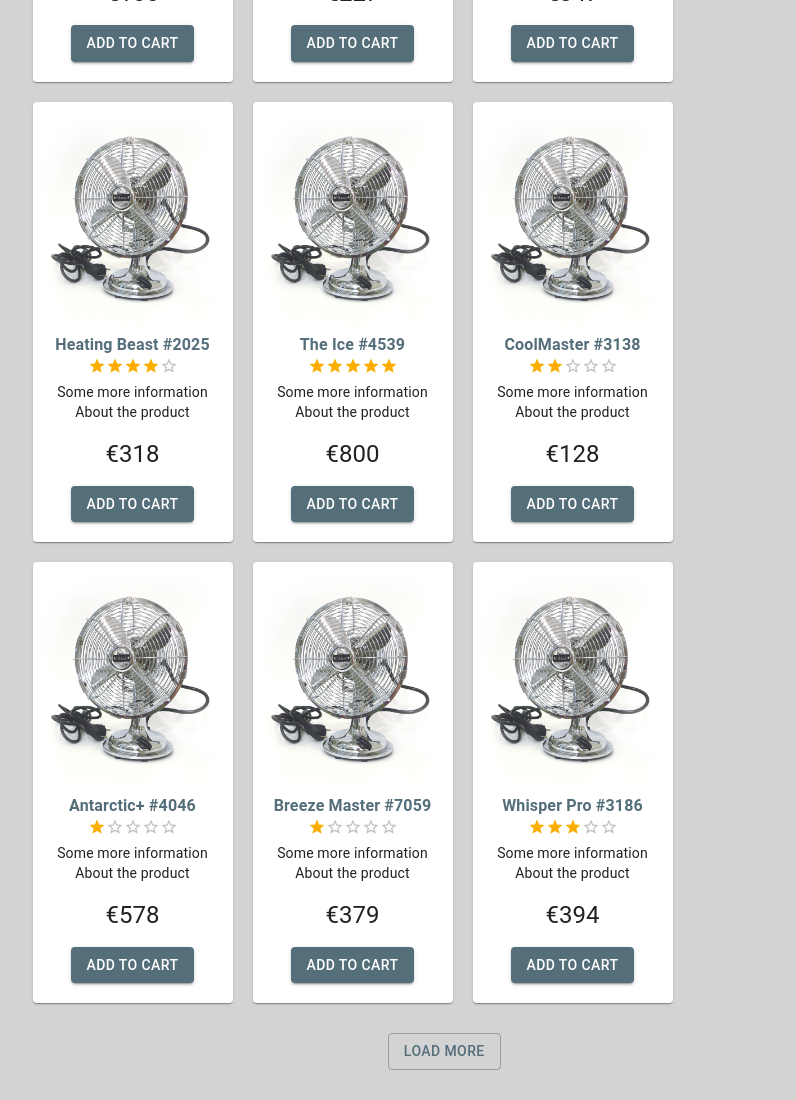
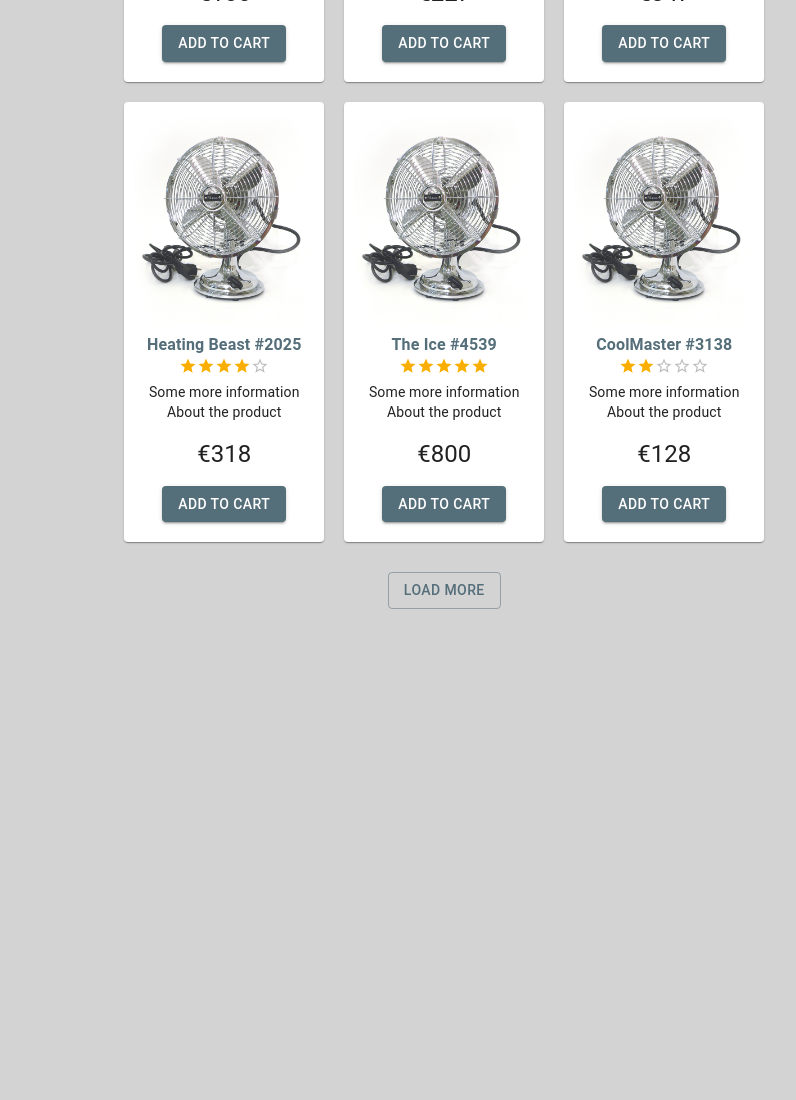
Before and after one commit to VeeHalonen/ux-prototype, a React (Create React App) app: page /search in a window 1280 px wide. Shown: the part 1659-2759 px from the top of the page, without its empty margins (339-1135 px from the left). After the commit the page ends 2298 px from the top, so only its background shows below. Built offline with nearby package versions, Linux system fonts and the light colour scheme.

Commit message:
Attempt to improve layout

```diff
--- a/src/views/Search.jsx
+++ b/src/views/Search.jsx
@@ -17,15 +17,17 @@ const Search = () => {
       <Grid item xs={3}>
         <SearchOptions />
       </Grid>
-      <Grid item xs={9}>
-        <Typography variant="h5" paragraph>
+      <Grid item xs={9} textAlign="center">
+        <Typography variant="h5" paragraph textAlign="start">
           83 Results
         </Typography>
-        {[...Array(15)].map((e, i) => {
-          return <ProductThumbnail key={i} />;
-        })}
-        <div style={{ textAlign: "center", marginTop: 20 }}>
-          <Button variant="outlined">Load More</Button>
+        <div style={{ textAlign: "center" }}>
+          {[...Array(12)].map((e, i) => {
+            return <ProductThumbnail key={i} />;
+          })}
+          <div style={{ marginTop: 20 }}>
+            <Button variant="outlined">Load More</Button>
+          </div>
         </div>
       </Grid>
     </Grid>
```
